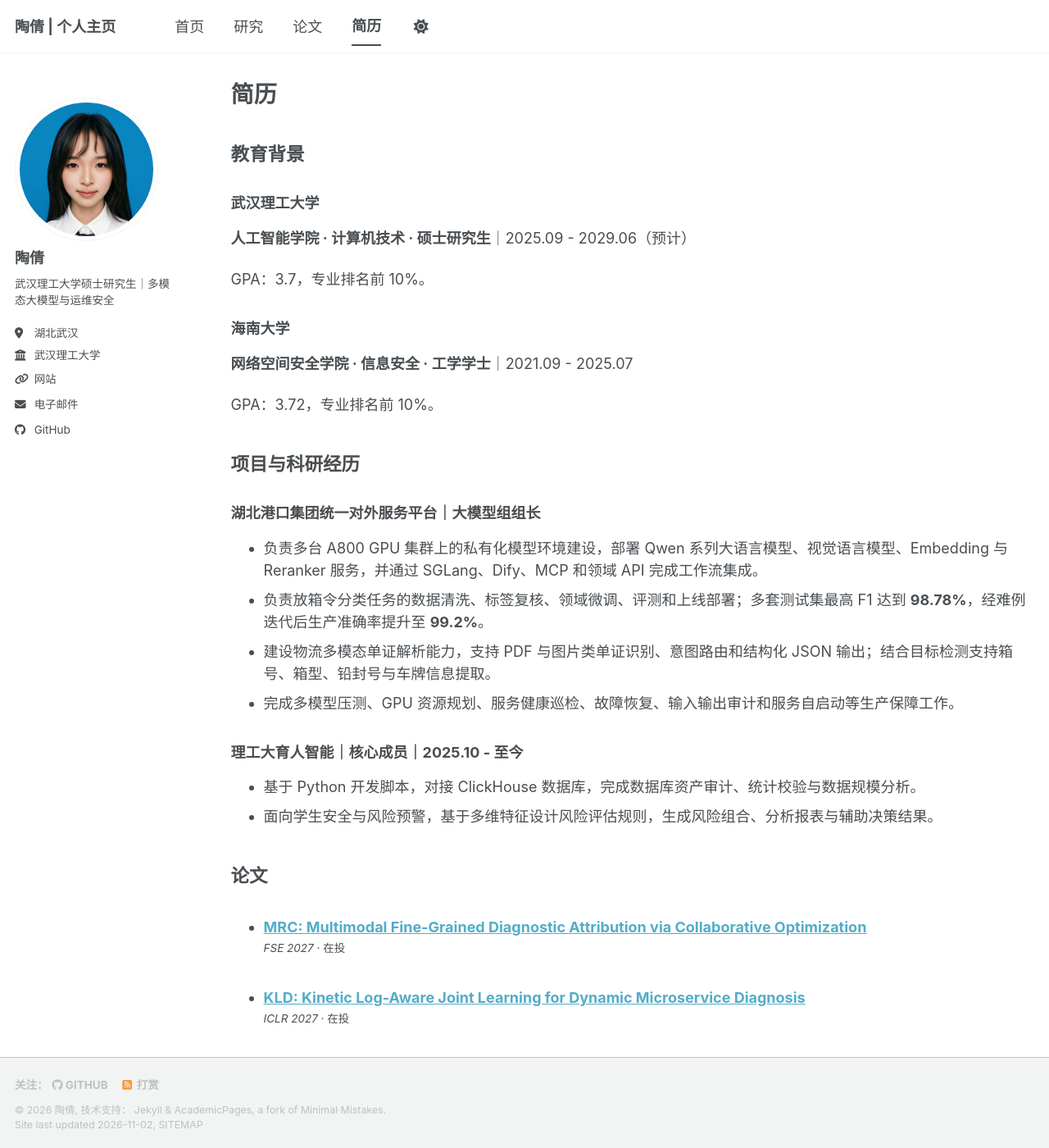
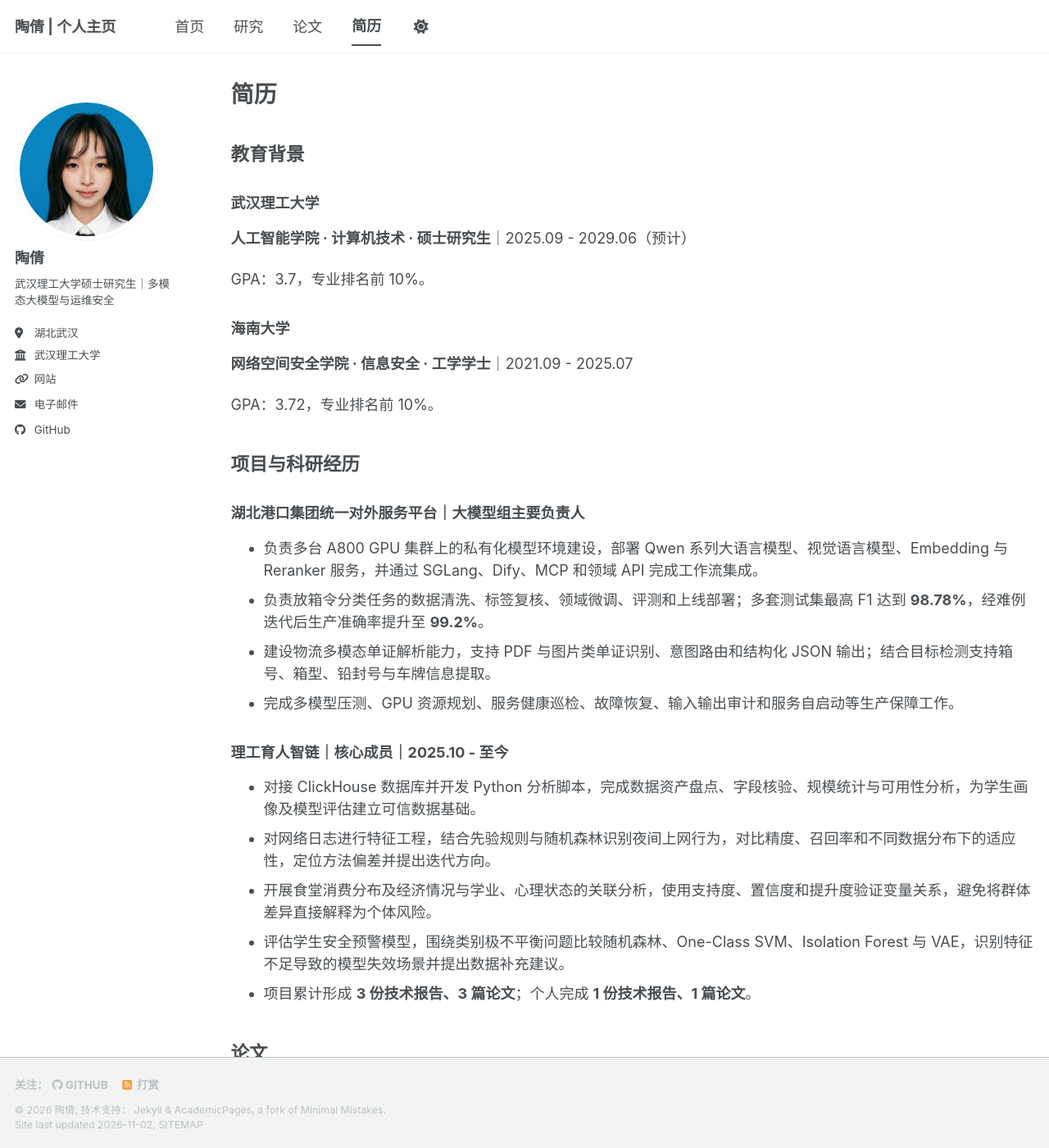
Before and after one commit to Zeronetao/Zeronetao.github.io, a Jekyll site: the page built from _pages/cv.md, in a window 1280 px wide and 1400 px high. Shown: the whole window at 82% size. Built offline with Jekyll 4.4.1, drawn with Linux system fonts in a browser that asks for light colours; a script bundle is joined from its source files by our own code; a style sheet for code colours, icons or effects is not loaded.

```diff
--- a/_pages/cv.md
+++ b/_pages/cv.md
@@ -23,17 +23,20 @@ GPA：3.72，专业排名前 10%。
 
 ## 项目与科研经历
 
-### 湖北港口集团统一对外服务平台｜大模型组组长
+### 湖北港口集团统一对外服务平台｜大模型组主要负责人
 
 - 负责多台 A800 GPU 集群上的私有化模型环境建设，部署 Qwen 系列大语言模型、视觉语言模型、Embedding 与 Reranker 服务，并通过 SGLang、Dify、MCP 和领域 API 完成工作流集成。
 - 负责放箱令分类任务的数据清洗、标签复核、领域微调、评测和上线部署；多套测试集最高 F1 达到 **98.78%**，经难例迭代后生产准确率提升至 **99.2%**。
 - 建设物流多模态单证解析能力，支持 PDF 与图片类单证识别、意图路由和结构化 JSON 输出；结合目标检测支持箱号、箱型、铅封号与车牌信息提取。
 - 完成多模型压测、GPU 资源规划、服务健康巡检、故障恢复、输入输出审计和服务自启动等生产保障工作。
 
-### 理工大育人智能｜核心成员｜2025.10 - 至今
+### 理工育人智链｜核心成员｜2025.10 - 至今
 
-- 基于 Python 开发脚本，对接 ClickHouse 数据库，完成数据库资产审计、统计校验与数据规模分析。
-- 面向学生安全与风险预警，基于多维特征设计风险评估规则，生成风险组合、分析报表与辅助决策结果。
+- 对接 ClickHouse 数据库并开发 Python 分析脚本，完成数据资产盘点、字段核验、规模统计与可用性分析，为学生画像及模型评估建立可信数据基础。
+- 对网络日志进行特征工程，结合先验规则与随机森林识别夜间上网行为，对比精度、召回率和不同数据分布下的适应性，定位方法偏差并提出迭代方向。
+- 开展食堂消费分布及经济情况与学业、心理状态的关联分析，使用支持度、置信度和提升度验证变量关系，避免将群体差异直接解释为个体风险。
+- 评估学生安全预警模型，围绕类别极不平衡问题比较随机森林、One-Class SVM、Isolation Forest 与 VAE，识别特征不足导致的模型失效场景并提出数据补充建议。
+- 项目累计形成 **3 份技术报告、3 篇论文**；个人完成 **1 份技术报告、1 篇论文**。
 
 ## 论文
 
```
Also changed, not shown: _pages/about.md (+2 -1 lines), _pages/research.md (+16 -1 lines), _portfolio/whut-education-intelligence.md (added, +73 -0 lines), images/whut-education-intelligence.jpg (added).
